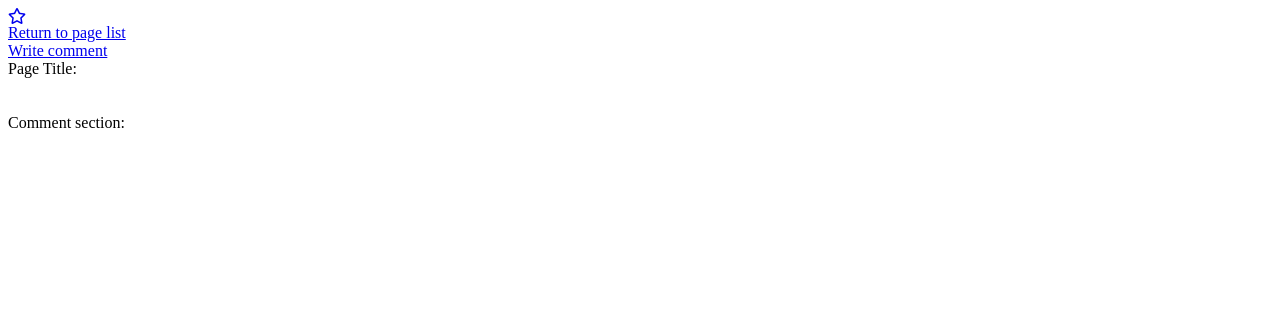
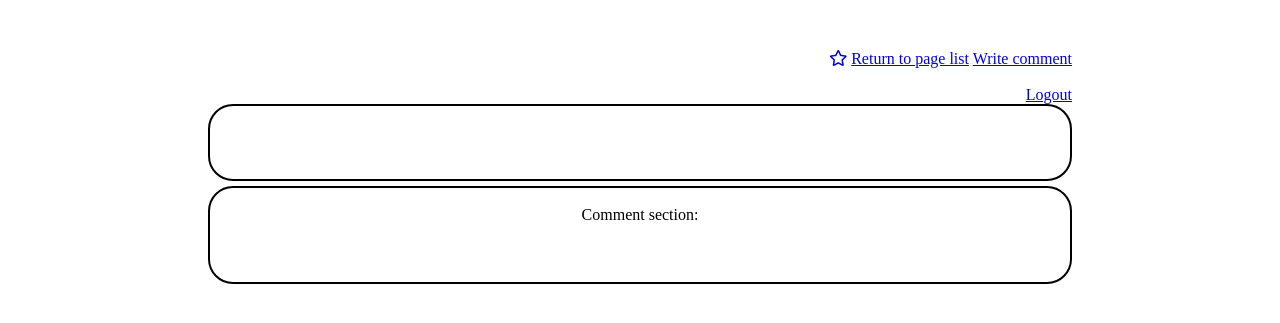
Before and after one commit to wornsoulbit/FinalProjectECom, a PHP site: the page made by FinalProject/app/views/Page/pagePage.php in a window 1280 px wide. Shown: the top 323 px of the page. Run offline with PHP 8.4, Linux system fonts and the light colour scheme; the template is opened without the code that fills it, so the values that code supplies are empty; the visitor is signed in with stand-in values (Sample User, id 1); some libraries are stand-ins or nearby versions.

Commit message:
added some css styling to the pages with each page having their own css stylesheet. Also added the option to delete comment from the page.

```diff
--- /dev/null
+++ b/FinalProject/CSS/PageCss/pagePage.css
@@ -0,0 +1,31 @@
+#navBar {
+    text-align: right;
+    margin-right: 200px;
+    margin-top: 50px;
+}
+
+#page {
+    text-align: center;
+    margin-top: 50px;
+    padding-bottom: 50px;
+}
+
+#comments {
+    text-align: center;
+    margin-bottom: 20px;
+    border: solid;
+    border-width: 2px;
+    margin-top: 5px;
+    padding-bottom: 40px;
+    margin-left: 200px;
+    margin-right: 200px;
+    border-radius: 25px;
+}
+
+#pageContents {
+    border: solid;
+    border-width: 2px;
+    border-radius: 25px;
+    margin-left: 200px;
+    margin-right: 200px;
+}
--- a/FinalProject/app/controllers/CommentController.php
+++ b/FinalProject/app/controllers/CommentController.php
@@ -25,6 +25,7 @@ class CommentController extends \App\core\Controller {
         $comment = new \App\models\Comment();
         $comment = $comment->find($comment_id);
         $comment->delete();
+        header("location:" . BASE . "/Page/viewPage/$comment->page_id");
     }
 
 }
--- a/FinalProject/app/views/Page/pagePage.php
+++ b/FinalProject/app/views/Page/pagePage.php
@@ -2,10 +2,12 @@
     <head>
         <title>View Page</title>
         <link rel="stylesheet" href="https://use.fontawesome.com/releases/v5.15.3/css/all.css" integrity="sha384-SZXxX4whJ79/gErwcOYf+zWLeJdY/qpuqC4cAa9rOGUstPomtqpuNWT9wdPEn2fk" crossorigin="anonymous">
+        <link rel="stylesheet" href="<?=BASE?>/CSS/PageCss/pagePage.css">
     </head>
 
     <body>
-
+        <div id="page">
+            <div id="navBar">
                 <?php
                     if ($data['star'] == false) {
                         echo "<a href=\"" . BASE . "/Star/add/" . $data['page']->page_id . "\"><i class=\"far fa-star\"></i></a>";
@@ -13,25 +15,30 @@
                         echo "<a href=\"" . BASE . "/Star/delete/" . $data['page']->page_id . "\"><i class=\"fas fa-star\"></i></a>";
                     }
                 ?>
+                <a href="<?= BASE ?>/Page/index/<?= $_SESSION['profile_id']?>"> Return to page list</a>
+                <a href="<?= BASE ?>/Comment/add/<?= $data['page']->page_id?>"> Write comment</a> <br /> <br />
+                <a href="<?=BASE?>/Default/logout">Logout</a>
+            </div>
+
+            <div id="pageContents">
+                <?php
+                    echo "<h1> " . $data['page']->page_title . "</h1><br />" .
+                    "<p>" . $data['page']->page_text . "</p><br />";
+                ?>
+            </div>
+
+            <div id="comments">
                 <br />
-        <a href="<?= BASE ?>/Page/index/<?= $_SESSION['profile_id']?>"> Return to page list</a> <br />
-        <a href="<?= BASE ?>/Comment/add/<?= $data['page']->page_id?>"> Write comment</a> <br />
-
-        <?php
-            echo "Page Title: " . $data['page']->page_title . "<br />" .
-            "" . $data['page']->page_text . "<br />";
-        ?>
-
-        <br />
-        <label>Comment section: </label>
+                <label>Comment section: </label> <br />
                 <!--list of comments for this page -->
                 <br />
 
                 <?php
                     foreach ($data['comments'] as $comment) {
-                echo "$comment->comment_text <br />";
+                        echo "$comment->comment_text <a href=\"" . BASE . "/Comment/delete/" . $comment->comment_id . "\">delete</a> <br />";
                     }
                 ?>
-
+            </div>
+        </div>
     </body>
 </html>
```
Also changed, not shown: FinalProject/CSS/PageCss/editPage.css (added, +22 -0 lines), FinalProject/CSS/PageCss/listPage.css (added, +29 -0 lines), FinalProject/app/views/Page/editPage.php (+8 -2 lines), FinalProject/app/views/Page/listPages.php (+10 -1 lines). Lines whose indentation alone changed are shown as unchanged.
